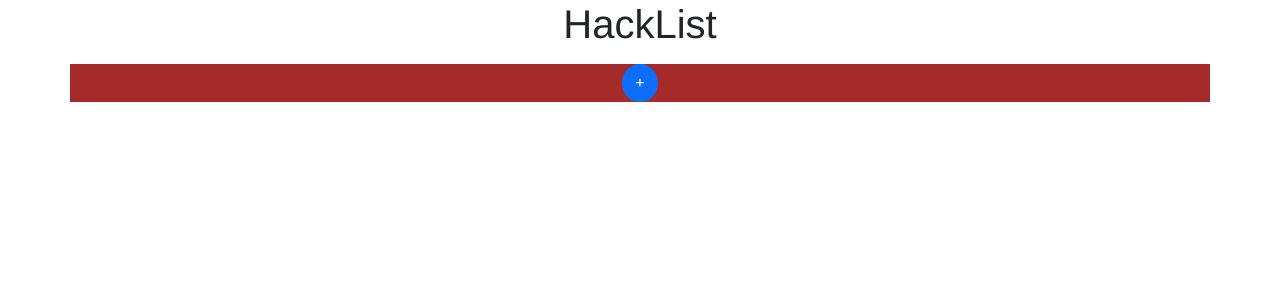
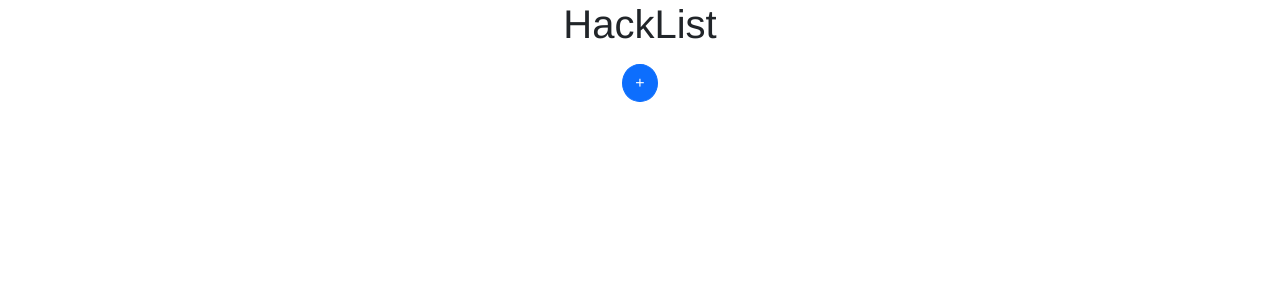
Before and after one commit to SantiagoFantoni/Shopping-List, a React (Create React App) app: page / in a window 1280 px wide. Shown: the top 300 px of the page. Built offline with nearby package versions, Linux system fonts and the light colour scheme.

Commit message:
css changes

```diff
--- a/src/App.css
+++ b/src/App.css
@@ -2,9 +2,7 @@
 	text-align: center;
 	font-family: "Franklin Gothic Medium", "Arial Narrow", Arial, sans-serif;
 }
-.container-sm {
-	background-color: brown;
-}
+
 
 .main-list {
 	list-style: none;
```
